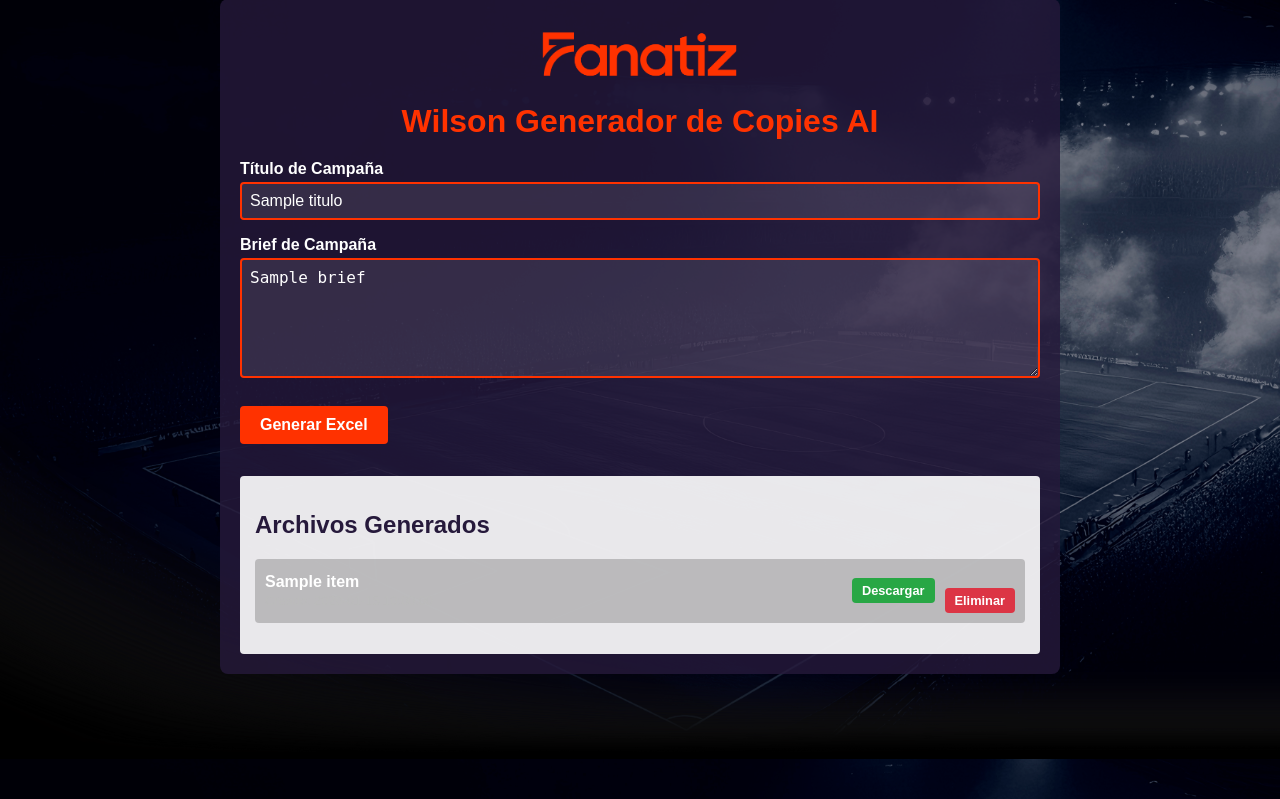
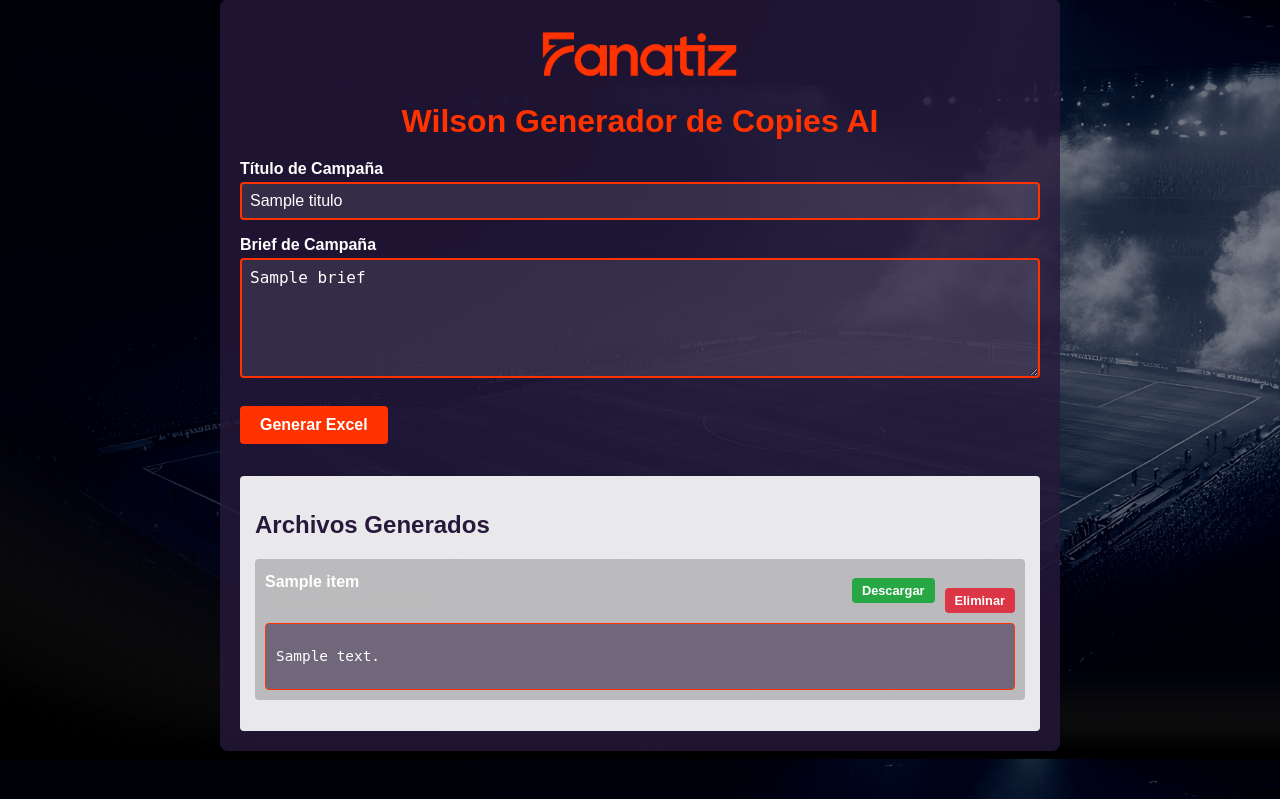
Before and after one commit to sebasfanatiz/wilson_ai_copies, a Flask app: template templates/index.html in a window 1280 px wide. Shown: the part 41-840 px from the top of the page. Run offline with Flask 3, Linux system fonts and the light colour scheme; the template is opened without the code that fills it: most values are stand-ins (such as "Sample title", 1, 10 or a date in 2020).

Commit message:
Update index.html

```diff
--- a/templates/index.html
+++ b/templates/index.html
@@ -44,6 +44,13 @@
     .resultado a, .archivos a { color: #FF3200; font-weight: 700; text-decoration: none; }
     .archivos ul { list-style-type: none; padding: 0; }
     .archivos li { margin-bottom: 8px; }
+    pre {
+      white-space: pre-wrap;
+      word-wrap: break-word;
+      font-family: monospace, sans-serif;
+      color: #fff;
+      font-size: 0.9em;
+    }
   </style>
 </head>
 <body>
@@ -75,54 +82,50 @@
       <button type="submit">Generar Excel</button>
     </form>
 
-    {% if resultado_proceso == "iniciado" %}
-      <div class="resultado" style="color: #008f39; font-weight: bold;">
-        ✅ ¡Proceso iniciado! El archivo se está generando en segundo plano.
-        <br>
-        En unos minutos, <a href="{{ url_for('index') }}" style="text-decoration: underline;">recarga la página</a> para ver tu archivo en la lista de abajo.
-      </div>
-    {% endif %}
     {% if archivos %}
       <div class="archivos">
         <h2>Archivos Generados</h2>
         <ul style="padding-left: 0;">
           {% for item in archivos %}
-        <li style="display: flex; justify-content: space-between; align-items: center; background-color: rgba(0,0,0,0.2); padding: 10px; border-radius: 4px; margin-bottom: 8px;">
+            <li style="display: flex; flex-direction: column; justify-content: space-between; align-items: stretch; background-color: rgba(0,0,0,0.2); padding: 10px; border-radius: 4px; margin-bottom: 8px;">
 
+              <div style="display: flex; justify-content: space-between; align-items: center; width: 100%;">
                 <div style="flex-grow: 1;">
                   <strong style="color: #fff;">{{ item.nombre }}</strong>
                   <br>
                   <span style="color: #bbb; font-size: 0.8em;">
                     Creado: {{ item.fecha }}
                   </span>
-
-            {% if item.status == 'error' %}
-              <div style="color: #f8d7da; font-weight: bold; font-size: 0.9em; margin-top: 5px;">
-                Error: {{ item.error_msg }}
                 </div>
-            {% elif item.status == 'processing' %}
-              <div style="color: #ffeeba; font-weight: bold; font-size: 0.9em; margin-top: 5px;">
-                Estado: Procesando... por favor, recarga la página en unos momentos.
-              </div>
-            {% endif %}
-          </div>
-
                 <div style="display: flex; align-items: center;">
                   {% if item.status == 'success' %}
-              <a href="{{ url_for('descargar', filename=item.nombre) }}"
-                 style="background-color: #28a745; color: white; padding: 5px 10px; font-size: 0.8rem; border-radius: 4px; text-decoration: none; margin-right: 10px;">
+                    <a href="{{ url_for('descargar', filename=item.nombre) }}" style="background-color: #28a745; color: white; padding: 5px 10px; font-size: 0.8rem; border-radius: 4px; text-decoration: none; margin-right: 10px;">
                       Descargar
                     </a>
                   {% endif %}
-
                   <form action="{{ url_for('eliminar', filename=item.nombre) }}" method="POST" style="margin: 0;">
-              <button type="submit"
-                      onclick="return confirm('¿Estás seguro de que quieres eliminar este registro?')"
-                      style="background-color: #dc3545; padding: 5px 10px; font-size: 0.8rem;">
+                    <button type="submit" onclick="return confirm('¿Estás seguro de que quieres eliminar este registro?')" style="background-color: #dc3545; padding: 5px 10px; font-size: 0.8rem;">
                       Eliminar
                     </button>
                   </form>
                 </div>
+              </div>
+
+              {% if item.status == 'error' %}
+                <div style="color: #f8d7da; background-color: rgba(220, 53, 69, 0.2); border-left: 3px solid #dc3545; padding: 10px; font-weight: bold; font-size: 0.9em; margin-top: 10px; border-radius: 4px;">
+                  Error: {{ item.error_msg }}
+                </div>
+              {% elif item.status == 'processing' %}
+                <div style="color: #ffeeba; background-color: rgba(255, 193, 7, 0.2); border-left: 3px solid #ffc107; padding: 10px; font-weight: bold; font-size: 0.9em; margin-top: 10px; border-radius: 4px;">
+                  Estado: Procesando... por favor, recarga la página en unos momentos.
+                </div>
+              {% endif %}
+
+              {% if item.summary %}
+                <div style="background-color: rgba(38,25,59,0.5); border-radius: 4px; padding: 10px; margin-top: 10px; border: 1px solid #FF3200;">
+                  <pre>{{ item.summary }}</pre>
+                </div>
+              {% endif %}
 
             </li>
           {% endfor %}
```
Lines whose indentation alone changed are shown as unchanged.
